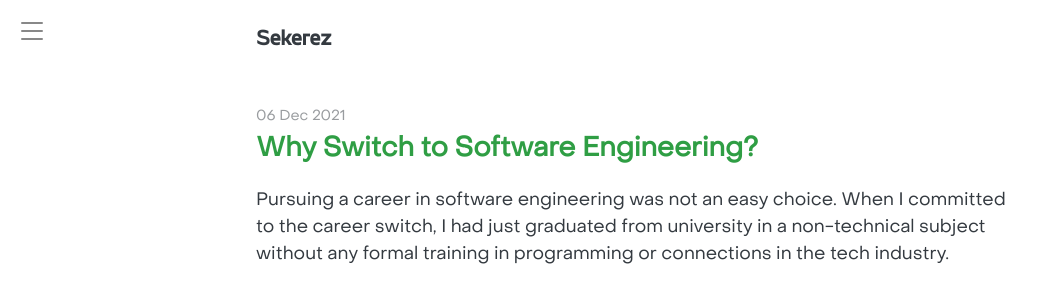
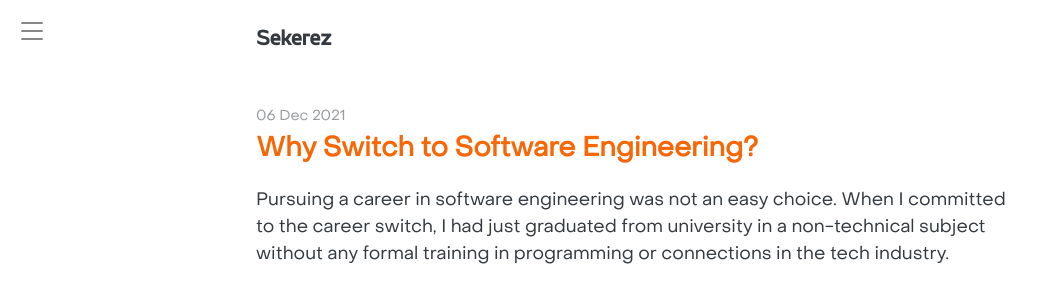
Before and after one commit to IsakJones/blog, a Jekyll site: the page built from index.markdown, in a window 1280 px wide. Shown: the top 303 px of the page, without its empty margins (0-1047 px from the left). Built offline with Jekyll 4.4.1, drawn with Linux system fonts in a browser that asks for light colours.

Commit message:
jeff helped a lot with flex

```diff
--- a/_includes/sidebar.html
+++ b/_includes/sidebar.html
@@ -1,8 +1,5 @@
 <input type="checkbox" class="sidebar-checkbox" id="sidebar-checkbox">
 <div class="sidebar" id="sidebar">
-  <div class="sidebar-item">
-    <p>{{ site.description }}</p>
-  </div>
 
   {% if site.data.navigation %}
   <nav class="sidebar-nav">
@@ -18,6 +15,10 @@
   </nav>
   {% endif %}
 
+  <div class="sidebar-item">
+    <p>{{ site.description }}</p>
+  </div>
+
   {% if site.data.social %}
   <div class="sidebar-item">
     {% for social in site.data.social %}
--- a/_sass/ockham/_sidebar.scss
+++ b/_sass/ockham/_sidebar.scss
@@ -1,4 +1,7 @@
 .sidebar {
+  display: flex;
+  flex-direction: column;
+  justify-content: space-between;
   position: fixed;
   top: 0;
   bottom: 0;
--- a/_sass/ockham/_variables.scss
+++ b/_sass/ockham/_variables.scss
@@ -43,12 +43,12 @@ $xl-screen: 80rem;
   --body-color: var(--oc-gray-8);
   --body-bg: var(--oc-white);
 
-  --link-color: var(--oc-green-8);
+  --link-color: var(--oc-orange-7);
 
   --title-font: 'PP Gosha Sans', Cambria, Cochin, Georgia, Times, 'Times New Roman', serif;
   --title-font-size: 22px;
 
-  --heading-color: var(--oc-green-8);
+  --heading-color: var(--oc-orange-7);
 
   --code-font: ui-monospace,SFMono-Regular,SF Mono,Menlo,Consolas,Liberation Mono,monospace;
   --code-bg: var(--oc-gray-1);
@@ -67,6 +67,7 @@ $xl-screen: 80rem;
     --body-bg: var(--oc-gray-9);
 
     --link-color: var(--oc-green-8);
+    --heading-color: var(--oc-green-8);
 
     --code-bg: var(--oc-gray-8);
   }
--- a/assets/js/ockham.js
+++ b/assets/js/ockham.js
@@ -3,7 +3,7 @@
   var sidebar = document.querySelector('#sidebar');
   var checkbox = document.querySelector('#sidebar-checkbox');
 
-  document.addEventListener('click', function(e) {
+  document.addEventListener('click', (e) => {
     var target = e.target;
 
     if(!checkbox.checked ||
```
Also changed, not shown: resume.html (added, +10 -0 lines).
